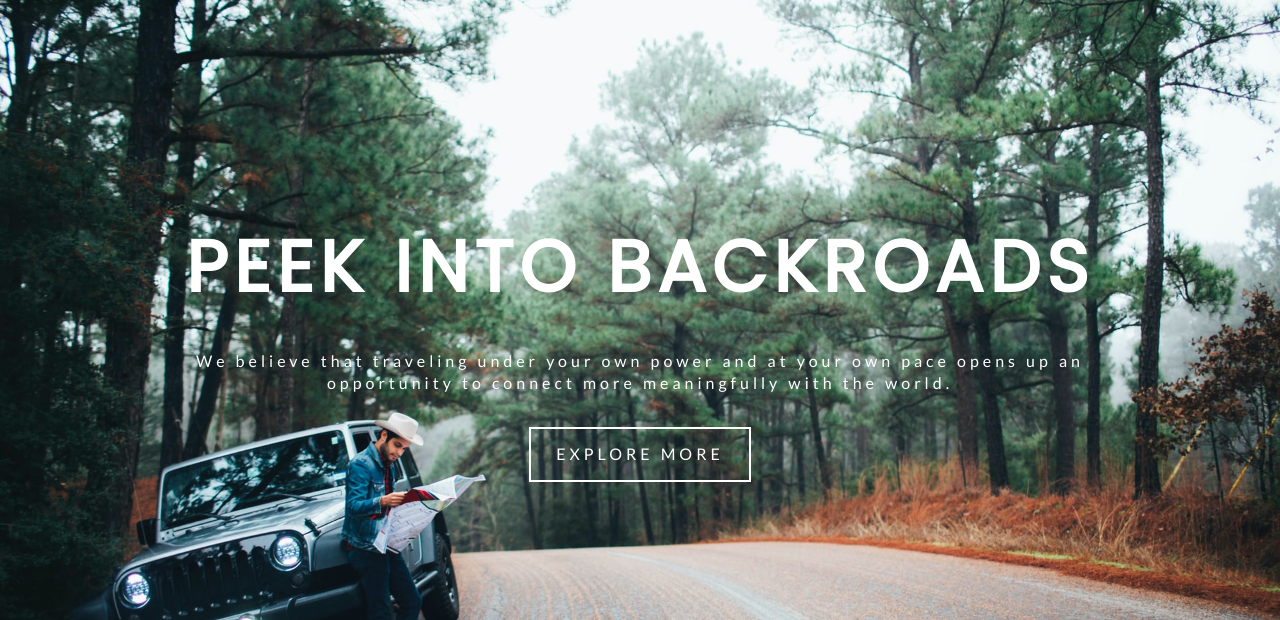
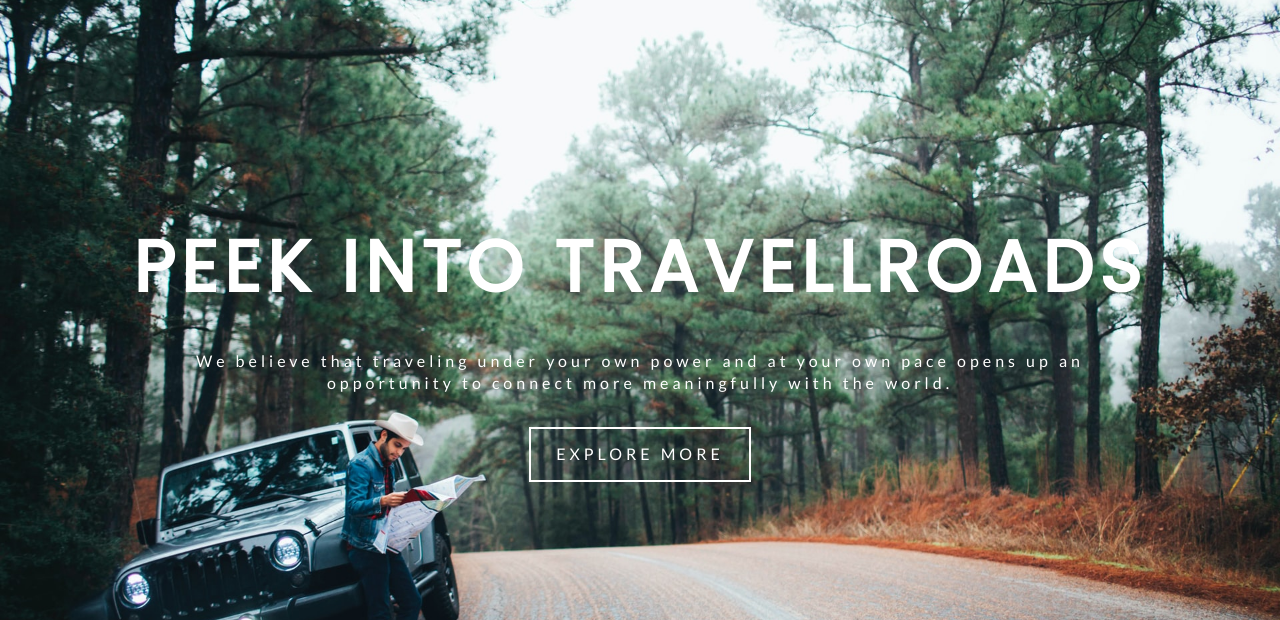
Before and after one commit to la-ki/travel-gatsby, a Gatsby site: page / in a window 1280 px wide. Shown: the part 180-800 px from the top of the page. Built offline with nearby package versions, Linux system fonts and the light colour scheme; Gatsby itself is replaced by a stand-in of ours.

Commit message:
Fixed Banner title

```diff
--- a/src/pages/index.js
+++ b/src/pages/index.js
@@ -11,7 +11,7 @@ export default ({data}) => (
     <Layout>
       <StyledHero home="true" img={data.homeHero.childImageSharp.fluid}>
         <Banner
-          title="peek into backroads"
+          title="peek into travellroads"
           info="We believe that traveling under your own power and at your own pace opens up an opportunity to connect more meaningfully with the world."
         >
         <AniLink fade to="/tours" className="btn-white">explore more</AniLink>
```
